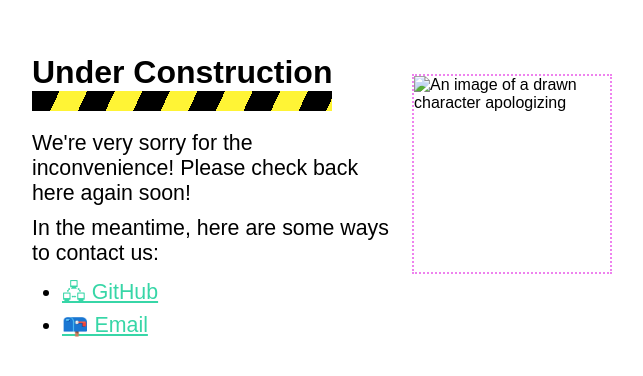
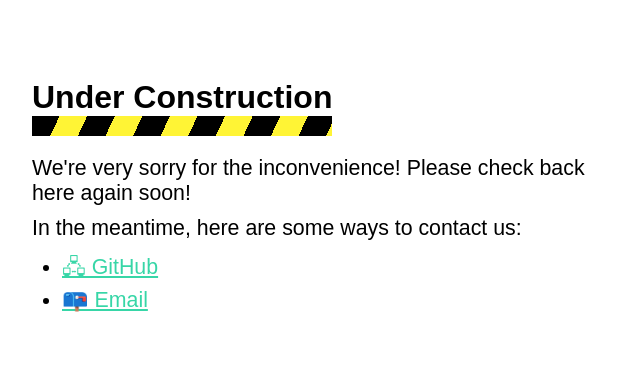
Before and after one commit to Dangoware/dangoware.github.io, a plain HTML site: page index.html in a window 1280 px wide. Shown: the part 204-580 px from the top of the page, without its empty margins (308-951 px from the left). Drawn offline with Linux system fonts and the light colour scheme.

Commit message:
Commented out image for now

```diff
--- a/index.html
+++ b/index.html
@@ -12,7 +12,7 @@
 </head>
 <body>
     <main>
-        <img src="" alt="An image of a drawn character apologizing">
+        <!--img src="" alt="An image of a drawn character apologizing"-->
         <h1>Under Construction</h1>
         <p>We're very sorry for the inconvenience! Please check back here again soon!</p>
         <p>In the meantime, here are some ways to contact us:</p>
```
